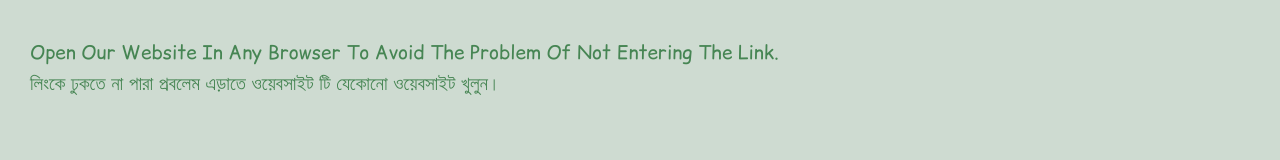
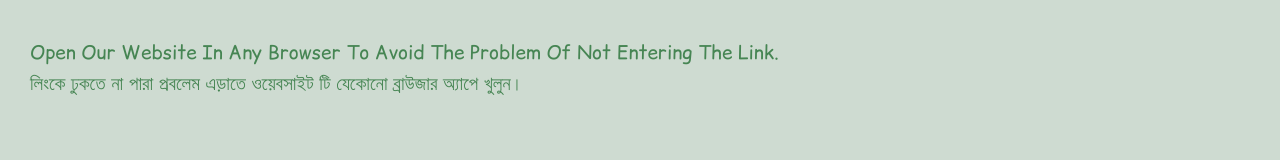
Before and after one commit to Sagor20005/movie, a React (Create React App) app in the folder frontend/: page /download/1/1 in a window 1280 px wide. Shown: the part 404-564 px from the top of the page. Built offline with nearby package versions, Linux system fonts and the light colour scheme; no server answers.

Commit message:
little currection

```diff
--- a/frontend/src/Components/Download.js
+++ b/frontend/src/Components/Download.js
@@ -36,7 +36,7 @@ function Download(){
 
         <div className="dalert">
           <p>Open our website in any browser to avoid the problem of not entering the link.</p>
-          <p>লিংকে ঢুকতে না পারা প্রবলেম এড়াতে ওয়েবসাইট টি যেকোনো ওয়েবসাইট খুলুন।</p>
+          <p>লিংকে ঢুকতে না পারা প্রবলেম এড়াতে ওয়েবসাইট টি যেকোনো ব্রাউজার অ্যাপে খুলুন।</p>
         </div>
       </div>
     </>
```
